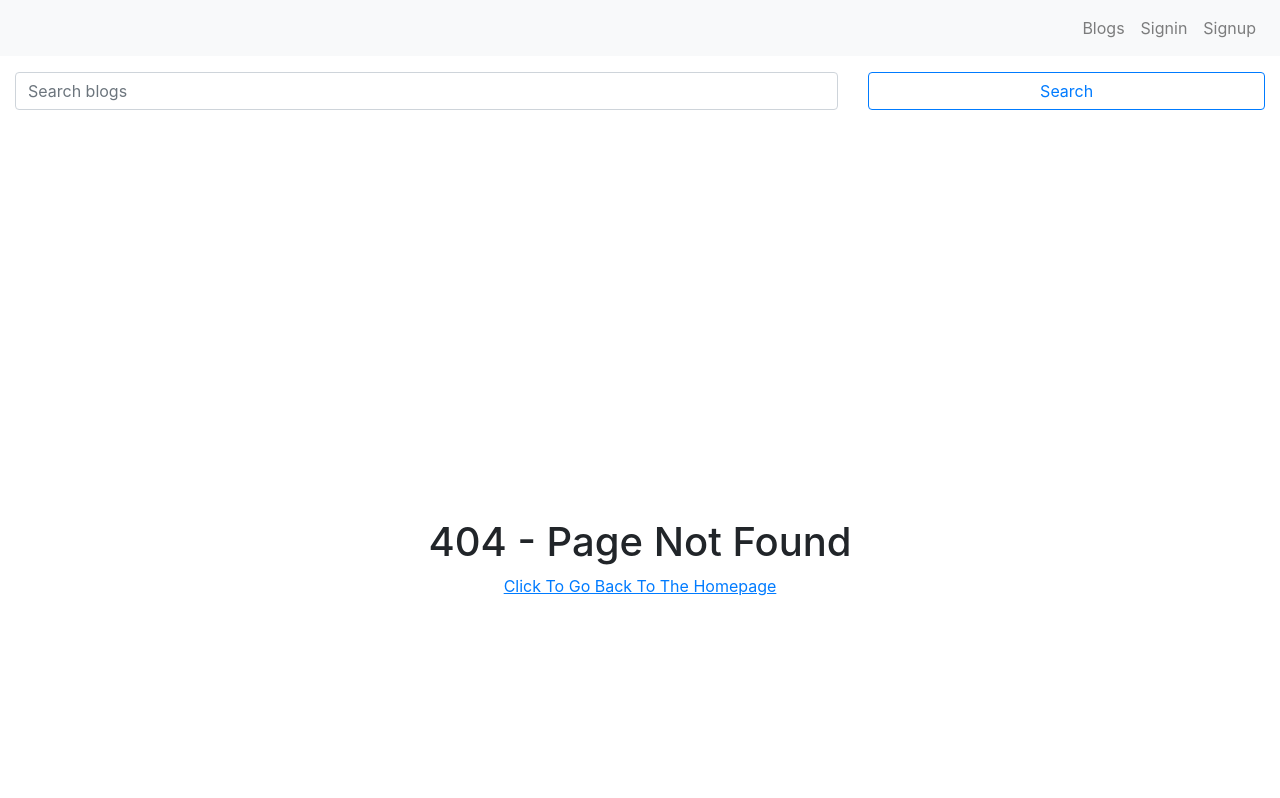
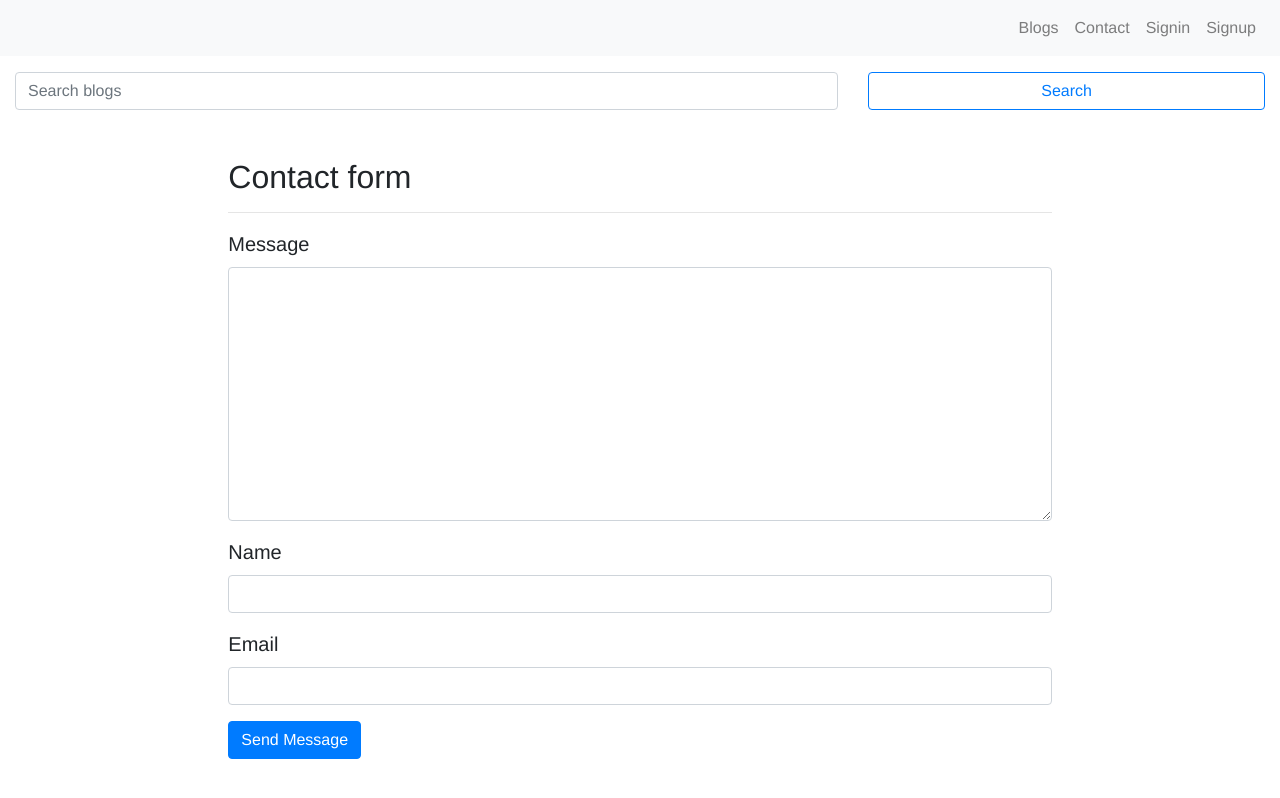
Before and after one commit to cardfaux/BlogNextJS-Frontend, a Next.js app: page /contact in a window 1280 px wide. Before the commit this address had no page. Shown: the top 798 px of the page. Built offline with nearby package versions, Linux system fonts and the light colour scheme.

Commit message:
added the contact form on the contact page

```diff
--- /dev/null
+++ b/actions/form.js
@@ -0,0 +1,25 @@
+import fetch from 'isomorphic-fetch';
+import { API } from '../config';
+
+export const emailContactForm = (data) => {
+  let emailEndpoint;
+
+  if (data.authorEmail) {
+    emailEndpoint = `${API}/contact-blog-author`;
+  } else {
+    emailEndpoint = `${API}/contact`;
+  }
+
+  return fetch(`${emailEndpoint}`, {
+    method: 'POST',
+    headers: {
+      Accept: 'application/json',
+      'Content-Type': 'application/json',
+    },
+    body: JSON.stringify(data),
+  })
+    .then((response) => {
+      return response.json();
+    })
+    .catch((err) => console.log(err));
+};
--- /dev/null
+++ b/components/form/ContactForm.jsx
@@ -0,0 +1,84 @@
+import React, { useState } from 'react';
+import Link from 'next/link';
+import { emailContactForm } from '../../actions/form';
+
+const ContactForm = () => {
+  const [values, setValues] = useState({
+    message: '',
+    name: '',
+    email: '',
+    sent: false,
+    buttonText: 'Send Message',
+    success: false,
+    error: false,
+  });
+
+  const { message, name, email, sent, buttonText, success, error } = values;
+
+  const clickSubmit = (e) => {
+    e.preventDefault();
+    setValues({ ...values, buttonText: 'Sending...' });
+    emailContactForm({ name, email, message }).then((data) => {
+      if (data.error) {
+        setValues({ ...values, error: data.error });
+      } else {
+        setValues({
+          ...values,
+          sent: true,
+          name: '',
+          email: '',
+          message: '',
+          buttonText: 'Sent',
+          success: data.success,
+        });
+      }
+    });
+  };
+
+  const handleChange = (name) => (e) => {
+    setValues({ ...values, [name]: e.target.value, error: false, success: false, buttonText: 'Send Message' });
+  };
+
+  const showSuccessMessage = () => success && <div className='alert alert-info'>Thank you for contacting us.</div>;
+
+  const showErrorMessage = () => (
+    <div className='alert alert-danger' style={{ display: error ? '' : 'none' }}>
+      {error}
+    </div>
+  );
+
+  const contactForm = () => {
+    return (
+      <form onSubmit={clickSubmit} className='pb-5'>
+        <div className='form-group'>
+          <label className='lead'>Message</label>
+          <textarea onChange={handleChange('message')} type='text' className='form-control' value={message} required rows='10'></textarea>
+        </div>
+
+        <div className='form-group'>
+          <label className='lead'>Name</label>
+          <input type='text' onChange={handleChange('name')} className='form-control' value={name} required />
+        </div>
+
+        <div className='form-group'>
+          <label className='lead'>Email</label>
+          <input type='email' onChange={handleChange('email')} className='form-control' value={email} required />
+        </div>
+
+        <div>
+          <button className='btn btn-primary'>{buttonText}</button>
+        </div>
+      </form>
+    );
+  };
+
+  return (
+    <React.Fragment>
+      {showSuccessMessage()}
+      {showErrorMessage()}
+      {contactForm()}
+    </React.Fragment>
+  );
+};
+
+export default ContactForm;
--- a/components/shared/Header.jsx
+++ b/components/shared/Header.jsx
@@ -35,6 +35,12 @@ const Header = () => {
                 <ActiveLink activeClassName='active' href='/blogs'>
                   <NavLink>Blogs</NavLink>
                 </ActiveLink>
+              </NavItem>
+
+              <NavItem>
+                <Link href='/contact'>
+                  <NavLink>Contact</NavLink>
+                </Link>
               </NavItem>
             </React.Fragment>
 
--- /dev/null
+++ b/pages/contact.jsx
@@ -0,0 +1,22 @@
+import React from 'react';
+import Layout from '../components/shared/Layout';
+import Link from 'next/link';
+import ContactForm from '../components/form/ContactForm';
+
+const Contact = () => {
+  return (
+    <Layout>
+      <div className='container-fluid'>
+        <div className='row'>
+          <div className='col-md-8 offset-md-2'>
+            <h2>Contact form</h2>
+            <hr />
+            <ContactForm />
+          </div>
+        </div>
+      </div>
+    </Layout>
+  );
+};
+
+export default Contact;
```
